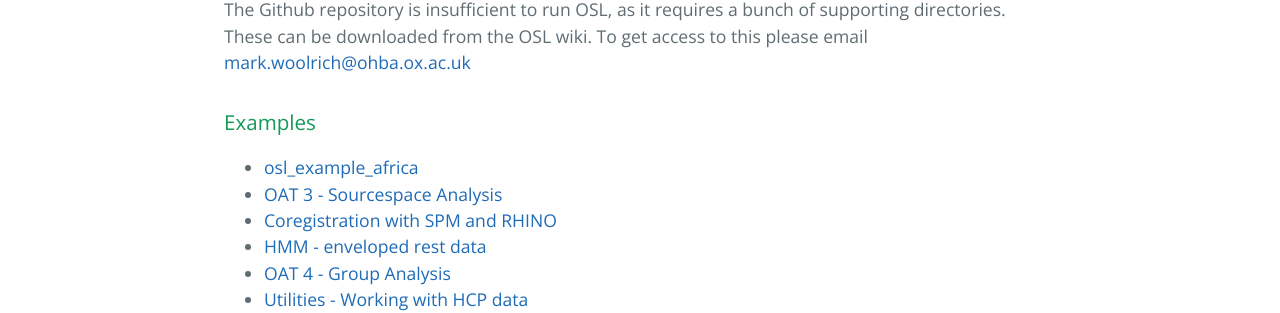
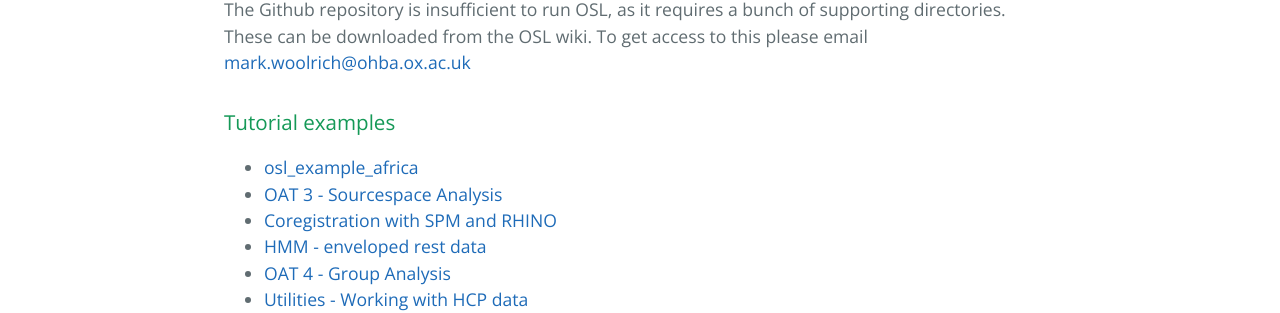
Before and after one commit to OHBA-analysis/osl-docs, a Jekyll site: the page built from index.md, in a window 1280 px wide. Shown: the part 622-935 px from the top of the page. Built offline with Jekyll 4.4.1, drawn with Linux system fonts in a browser that asks for light colours.

Commit message:
Point to master repo rather than osl-docs

```diff
--- a/_config.yml
+++ b/_config.yml
@@ -15,9 +15,10 @@
 # in the templates via {{ site.myvariable }}.
 title: OSL
 email: mark.woolrich@ohba.ox.ac.uk
+master_repo_url: https://github.com/OHBA-analysis/osl-core # Link to the master repo rather than osl-docs
 description: > # this means to ignore newlines until "baseurl:"
   A set of Matlab tools and scripts for running M/EEG analyses on CTF and Elekta Neuromag data
-baseurl: "/osl-core" # the subpath of your site, e.g. /blog
+baseurl: "/osl-docs" # the subpath of your site, e.g. /blog
 url: "http://ohba-analysis.github.io" # the base hostname & protocol for your site, e.g. http://example.com
 twitter_username: jekyllrb
 github_username:  OHBA-analysis
--- a/_layouts/default.html
+++ b/_layouts/default.html
@@ -10,7 +10,7 @@
       <h1 class="project-name">{{ site.title | default: site.github.repository_name }}</h1>
       <h2 class="project-tagline">{{ site.description | default: site.github.project_tagline }}</h2>
       {% if site.github.is_project_page %}
-        <a href="{{ site.github.repository_url }}" class="btn">View on GitHub</a>
+        <a href="{{ site.master_repo_url }}" class="btn">View on GitHub</a>
       {% endif %}
       {% if site.show_downloads %}
         <a href="{{ site.github.zip_url }}" class="btn">Download .zip</a>
--- a/index.md
+++ b/index.md
@@ -10,7 +10,7 @@
 
 The Github repository is insufficient to run OSL, as it requires a bunch of supporting directories. These can be downloaded from the OSL wiki. To get access to this please email [mark.woolrich@ohba.ox.ac.uk](mailto:mark.woolrich@ohba.ox.ac.uk)
 
-### Examples
+### Tutorial examples
 
 {% for cat in site.category-list %}
 <ul>
```
